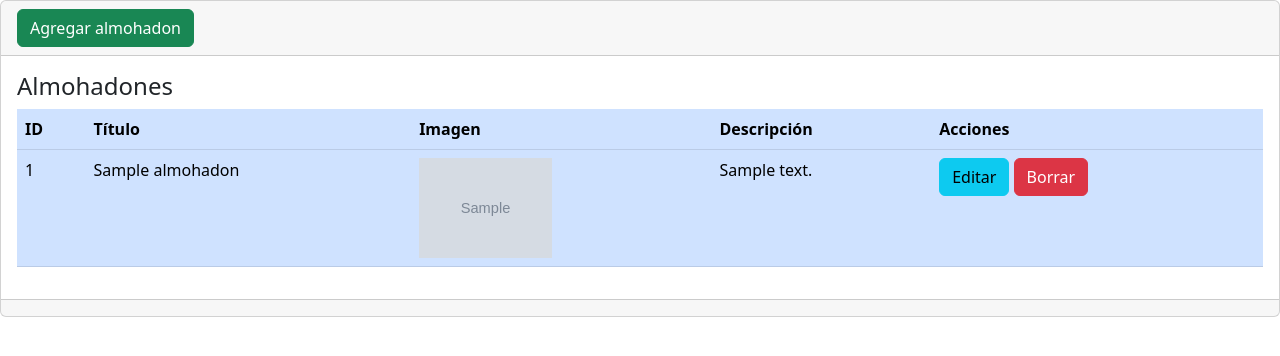
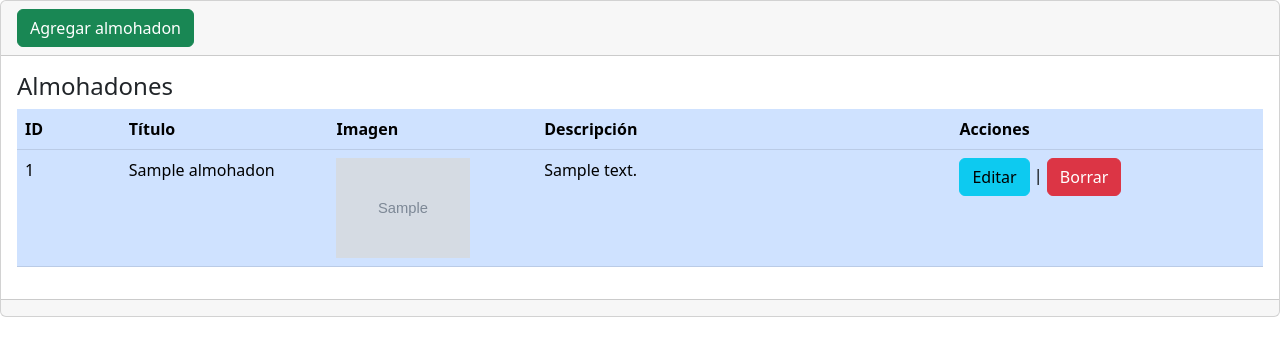
Before and after one commit to AlexEMartin/pig, a Django app: page /productos in a window 1280 px wide. Shown: the part 56-412 px from the top of the page. Run offline with Django 4.2, Linux system fonts and the light colour scheme; tables that the repository leaves empty hold one stand-in row (values such as "Sample post"); grey boxes marked "Sample" are stand-in pictures.

Commit message:
Lista de productos editable

```diff
--- a/tienda/templates/productos/form.html
+++ b/tienda/templates/productos/form.html
@@ -10,6 +10,7 @@
       id=""
       aria-describedby="helpId"
       placeholder="{{ campo.label }}"
+      value="{{ campo.value | default: '' }}"
     />
   </div>
   <div class="col-12 help-text">{{ campo.errors }}</div>
--- a/tienda/templates/productos/index.html
+++ b/tienda/templates/productos/index.html
@@ -24,16 +24,17 @@
                 </thead>
                 <tbody>
                     {% for producto in productos %}
-                    <tr class="">
-                        <td>{{ producto.id }}</td>
-                        <td>{{ producto.titulo }}</td>
-                        <td>
+                    <tr class="col-12">
+                        <td class="col-1">{{ producto.id }}</td>
+                        <td class="col-2">{{ producto.titulo }}</td>
+                        <td class="col-2">
                             <img src={{ producto.imagen.url }} height='100' alt="">
                         </td>
-                        <td>{{ producto.descripcion }}</td>
-                        <td>
-                             <a name="" id="" class="btn btn-info" href="{% url 'editar' %}" role="button">Editar</a>
-                             <a name="" id="" class="btn btn-danger" href="#" role="button">Borrar</a>
+                        <td class="col-4">{{ producto.descripcion }}</td>
+                        <td class="col-3">
+                             <a name="" id="" class="btn btn-info" href="{% url 'editar' producto.id %}" role="button">Editar</a>
+                             |
+                             <a name="" id="" class="btn btn-danger" href="{% url 'eliminar' producto.id %}" role="button">Borrar</a>
                         </td>
                     </tr>
                     {% endfor %}
--- a/tienda/urls.py
+++ b/tienda/urls.py
@@ -12,4 +12,6 @@ urlpatterns = [
     path('productos', views.productos, name='productos'),
     path('productos/crear', views.crear, name='crear'),
     path('productos/editar', views.editar, name='editar'),
+    path('eliminar/<int:id>', views.eliminar, name='eliminar'),
+    path('productos/editar/<int:id>', views.editar, name='editar'),
 ]+ static(settings.MEDIA_URL, document_root=settings.MEDIA_ROOT)
--- a/tienda/views.py
+++ b/tienda/views.py
@@ -1,4 +1,4 @@
-from django.shortcuts import render
+from django.shortcuts import render, redirect
 from .models import Almohadon
 from .forms import AlmohadonForm
 
@@ -16,10 +16,19 @@ def productos(request):
     return render(request, 'productos/index.html', {'productos': almohadones})
 
 def crear(request):
-    formulario = AlmohadonForm(request.POST or None)
+    formulario = AlmohadonForm(request.POST or None, request.FILES or None)
+    if formulario.is_valid():
+        formulario.save()
+        return redirect('productos')
     return render(request, 'productos/crear.html', {'formulario': formulario})
 
-def editar(request):
-    return render(request, 'productos/editar.html')
+def editar(request, id):
+    almohadon = Almohadon.objects.get(id=id)
+    formulario = AlmohadonForm(request.POST or None, request.FILES or None, instance=almohadon)
+    return render(request, 'productos/editar.html', {'formulario': formulario})
+def eliminar(request, id):
+    almohadon = Almohadon.objects.get(id=id)
+    almohadon.delete()
+    return redirect('productos')
 
 # Create your views here.
```
Also changed, not shown: imagenes/fondob.jpg (added), imagenes/frida.jpg (deleted).
